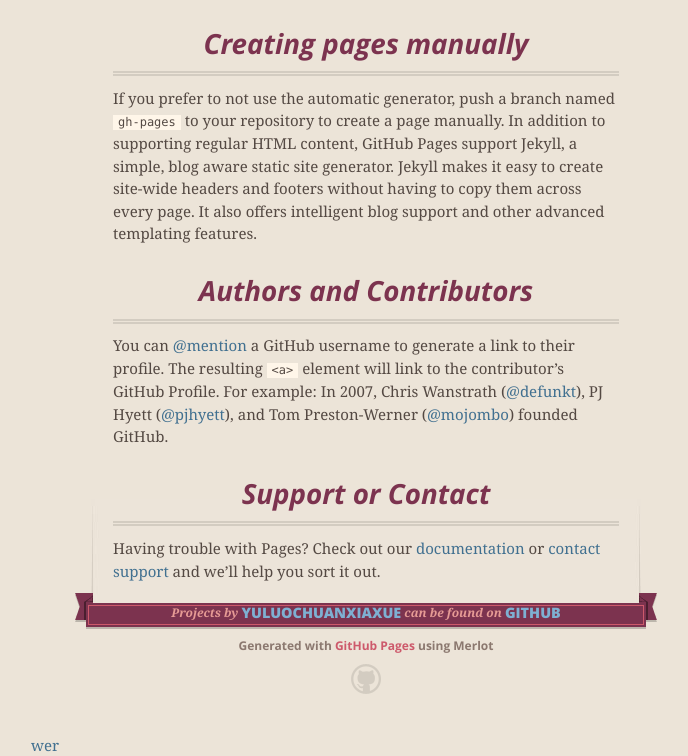
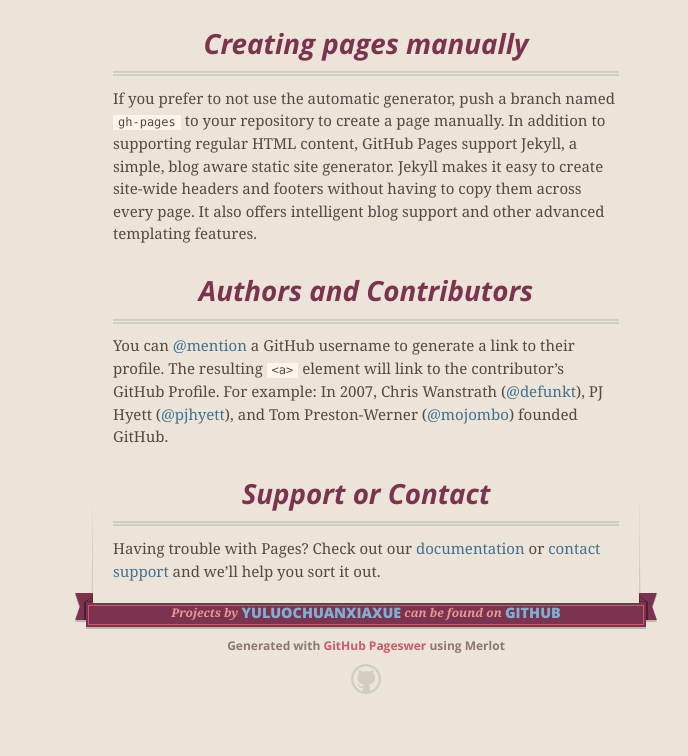
Before and after one commit to yuluochuanxiaxue/yuluochuanxiaxue.github.io, a plain HTML site: page index.html in a window 1280 px wide. Shown: the part 630-1386 px from the top of the page, without its empty margins (274-962 px from the left). After the commit the page ends 1364 px from the top, so only its background shows below. Drawn offline with nearby package versions, Linux system fonts and the light colour scheme.

Commit message:
Update index.html

```diff
--- a/index.html
+++ b/index.html
@@ -79,10 +79,10 @@
           <span class="left-tail"></span>
           <span class="right-tail"></span>
         </span>
-        <p>Generated with <a href="https://pages.github.com">GitHub Pages</a> using Merlot</p>
+        <p>Generated with <a href="https://pages.github.com">GitHub Pages</a><a href="sd.html">wer</a> using Merlot</p>
         <span class="octocat"></span>
       </footer>
-      <a href="sd.html">wer</a>
+
 
     </div>
 
```
